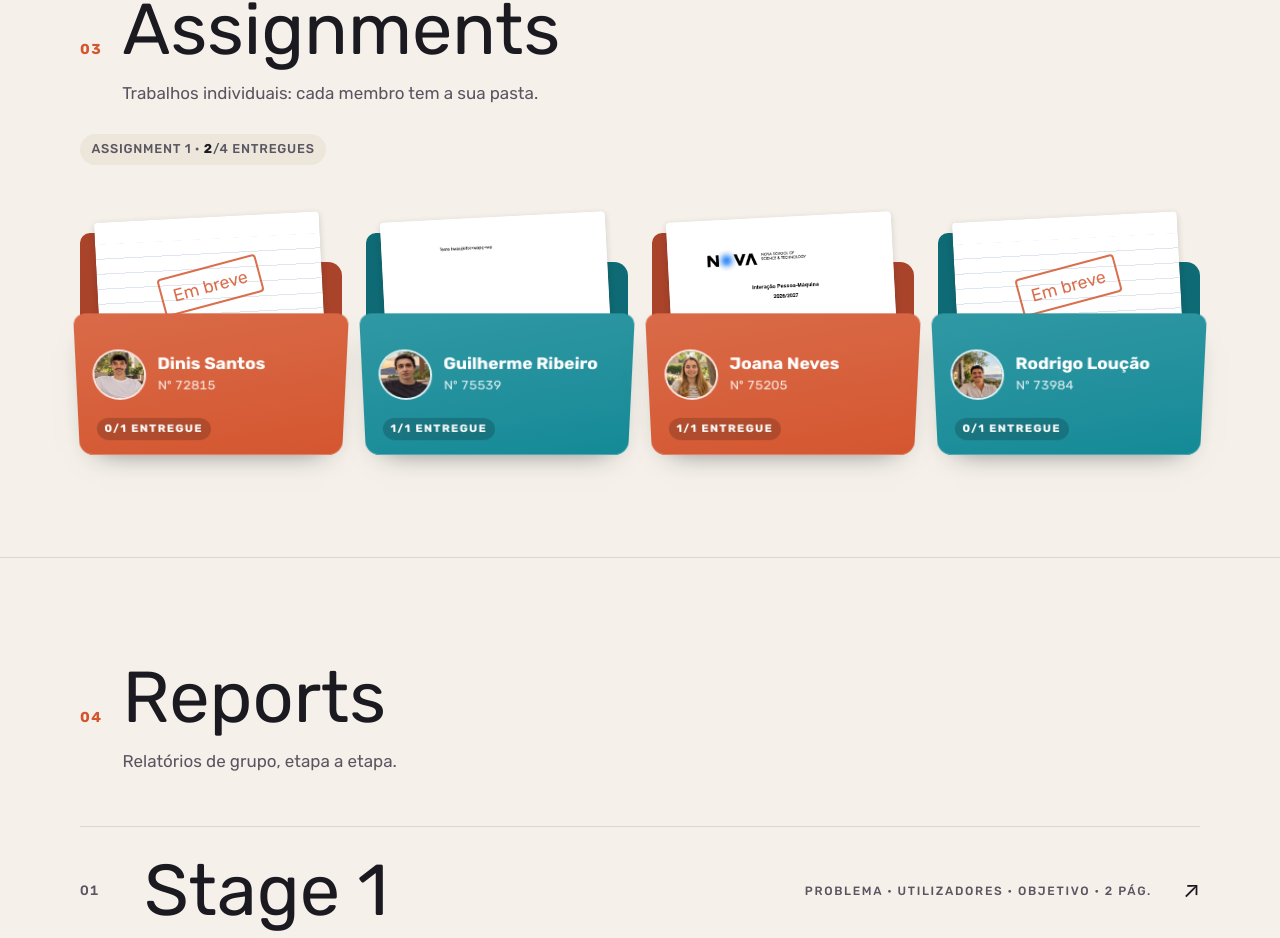
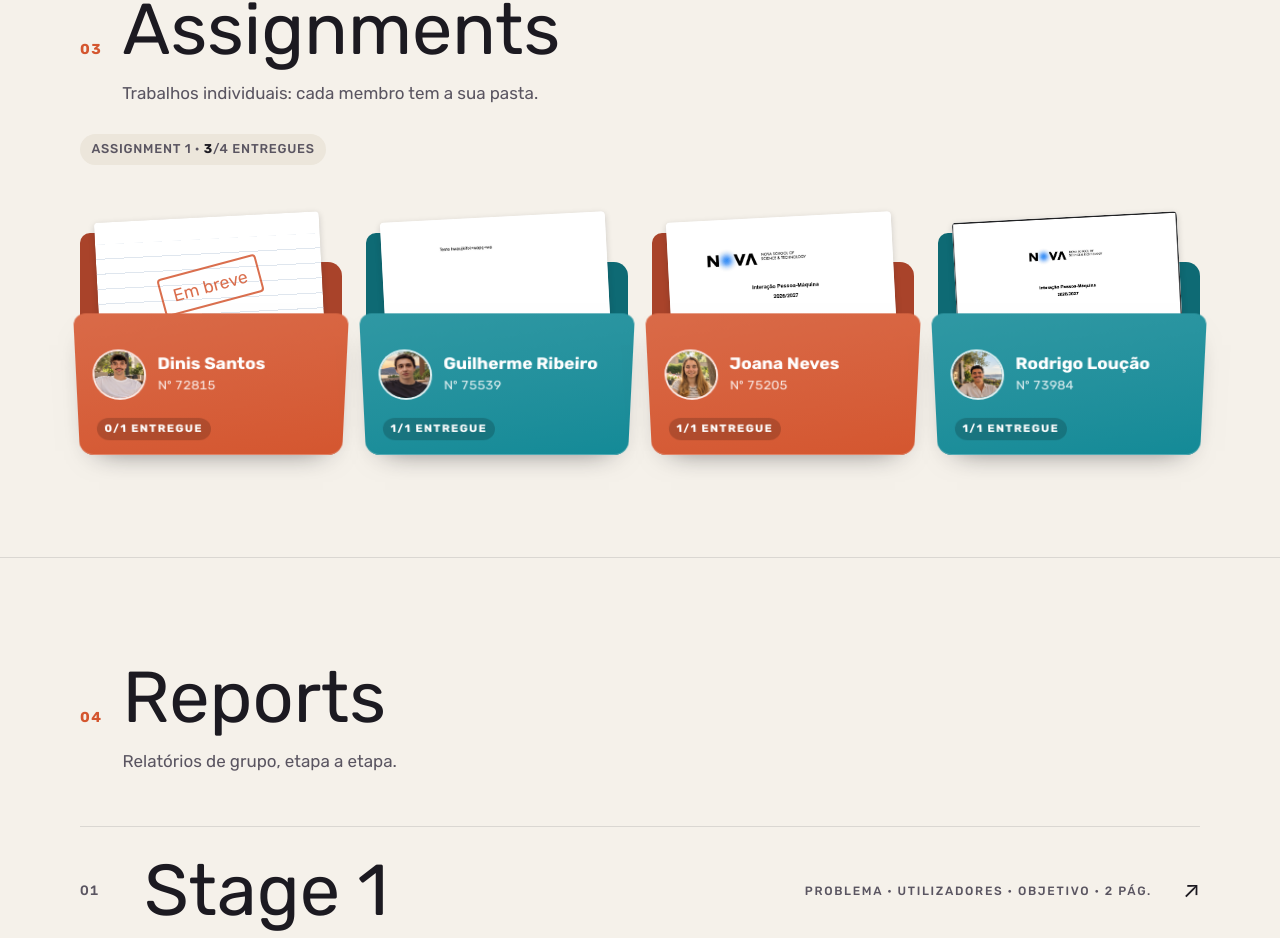
Before and after one commit to GmbRib/IPM_Project, a React (Vite) app: page / in a window 1280 px wide. Shown: the part 2309-3247 px from the top of the page. Built offline with nearby package versions, Linux system fonts and the light colour scheme; a web font is replaced by a local one.

Commit message:
added 73984 assignment

```diff
--- a/src/data/site.ts
+++ b/src/data/site.ts
@@ -88,7 +88,7 @@ export type Assignment = {
 };
 
 /** Individual assignments. Add a student number to `submitted` once their PDF is in public/reports/. */
-export const assignments: Assignment[] = [{ number: 1, title: "Assignment 1", submitted: ["75539","75205"] }];
+export const assignments: Assignment[] = [{ number: 1, title: "Assignment 1", submitted: ["75539","75205", "73984"] }];
 
 /** File naming convention: public/reports/assignment<N>-<student number>.pdf */
 export const assignmentFile = (assignment: number, studentNumber: string) => ({
```
Also changed, not shown: public/reports/previews/assignment1-73984-1.jpg (added), 1 other file (tests, documents, lock files or other folders).
